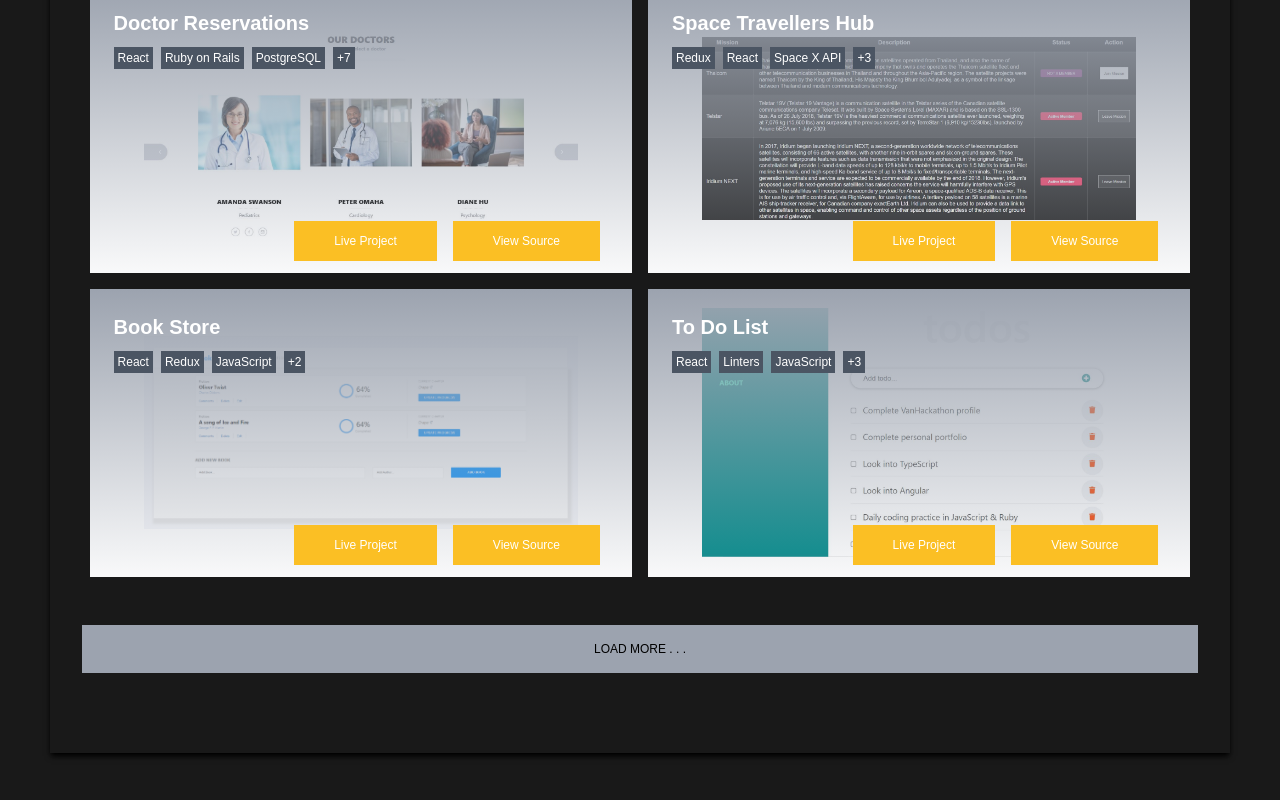
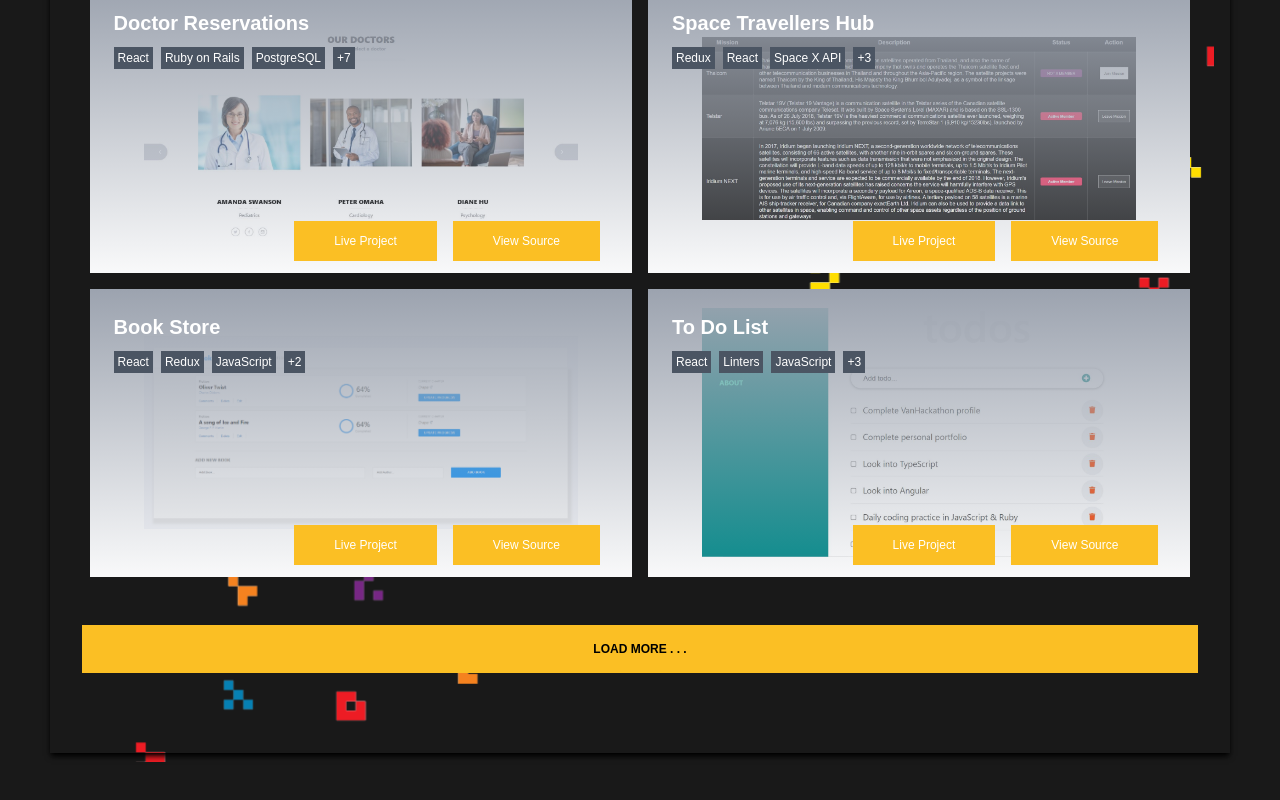
Before and after one commit to JonahKayizzi/my-portfolio, a React (Create React App) app: page / in a window 1280 px wide. Shown: the part 799-1599 px from the top of the page. Built offline with nearby package versions, Linux system fonts and the light colour scheme.

Commit message:
Add root back ground images

```diff
--- a/src/components/Cards.js
+++ b/src/components/Cards.js
@@ -84,7 +84,7 @@ const Cards = ({ items }) => {
       {numItems < items.length ? (
         <button
           onClick={handleLoadMore}
-          className="transform text-xs hover:bg-amber-400 bg-gray-400 transition duration-300 ease-in-out hover:text-white text-black font-light py-4 my-10 w-full"
+          className="transform text-xs hover:bg-gray-400 bg-amber-400 transition duration-300 ease-in-out hover:text-white text-black font-semibold py-4 my-10 w-full"
           type="button"
         >
           LOAD MORE . . .
--- a/src/index.css
+++ b/src/index.css
@@ -20,6 +20,9 @@ body {
   gap: 5em;
   padding: 1.5em;
   width: 100%;
+  background: url('../public/backgroundimg.png') 95% 10% no-repeat,
+    url('../public/backgroundimg2.png') 10% 95% no-repeat;
+  background-size: 35%;
 }
 
 code {
```
Also changed, not shown: public/backgroundimg.png (added), public/backgroundimg2.png (added).
